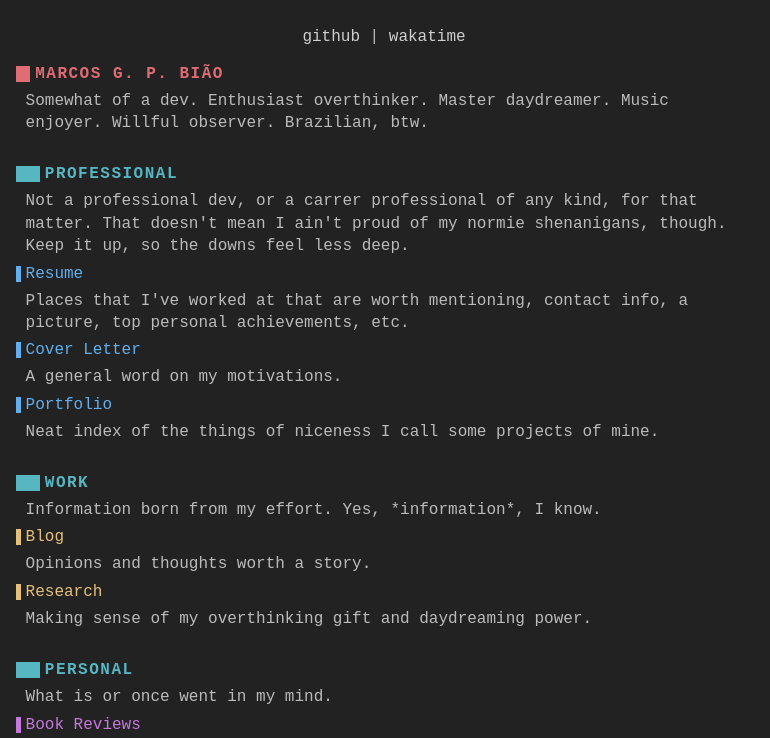
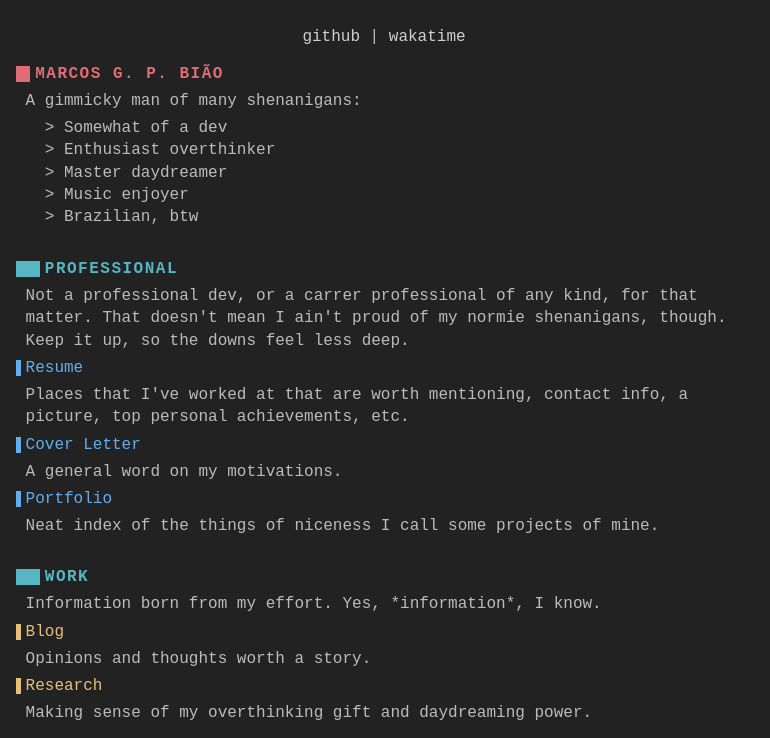
Before and after one commit to marcosdly/marcosdly.dev, a website built with Vite: page index.html in a window 1280 px wide. Shown: the top 738 px of the page, without its empty margins (0-770 px from the left). Built offline with nearby package versions, Linux system fonts and the light colour scheme.

Commit message:
feat: personal features in list format

```diff
--- a/index.html
+++ b/index.html
@@ -37,10 +37,16 @@
       <main>
         <article>
           <h1 class="title">Marcos G. P. Bião</h1>
-          <p>
-            Somewhat of a dev. Enthusiast overthinker. Master daydreamer. Music enjoyer.
-            Willful observer. <span class="brazilian-btw">Brazilian, btw.</span>
-          </p>
+          <p>A gimmicky man of many shenanigans:</p>
+          <ul>
+            <li>Somewhat of a dev</li>
+            <li>Enthusiast overthinker</li>
+            <li>Master daydreamer</li>
+            <li>Music enjoyer</li>
+            <li>
+              <span class="brazilian-btw">Brazilian, btw</span>
+            </li>
+          </ul>
           <div class="professional section">
             <h2>Professional</h2>
             <p>
--- a/style.scss
+++ b/style.scss
@@ -179,10 +179,6 @@ body {
   & > main > article {
     @include headers;
     @include header-colors;
-
-    p {
-      margin-left: 1ch;
-    }
   }
 }
 
@@ -212,3 +208,23 @@ body {
     text-decoration: underline;
   }
 }
+
+p,
+ul {
+  margin-left: 1ch;
+}
+
+ul {
+  & {
+    list-style: none;
+    margin-top: 0.5ch;
+  }
+
+  li {
+    margin-left: 2ch;
+  }
+
+  li::before {
+    content: '> ';
+  }
+}
```
